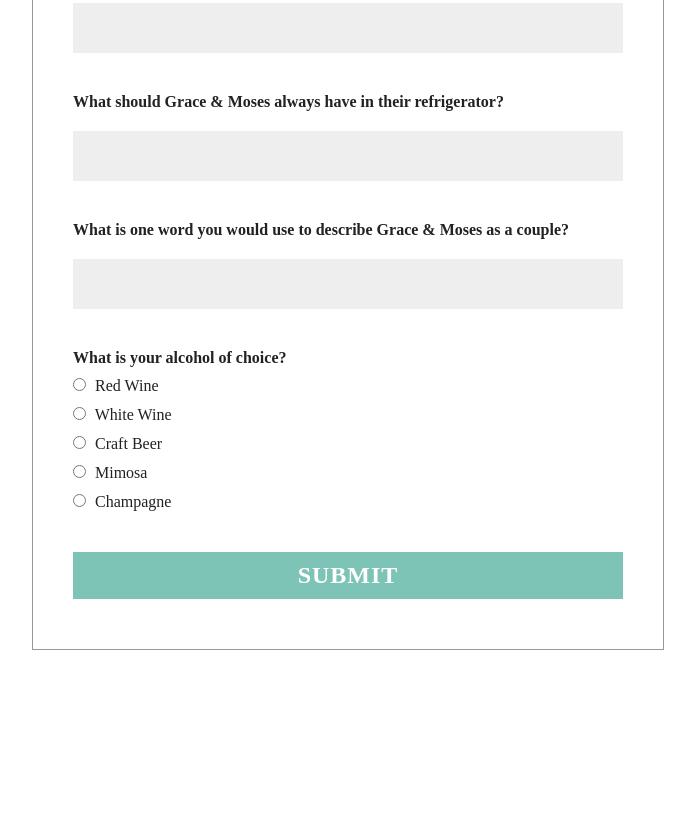
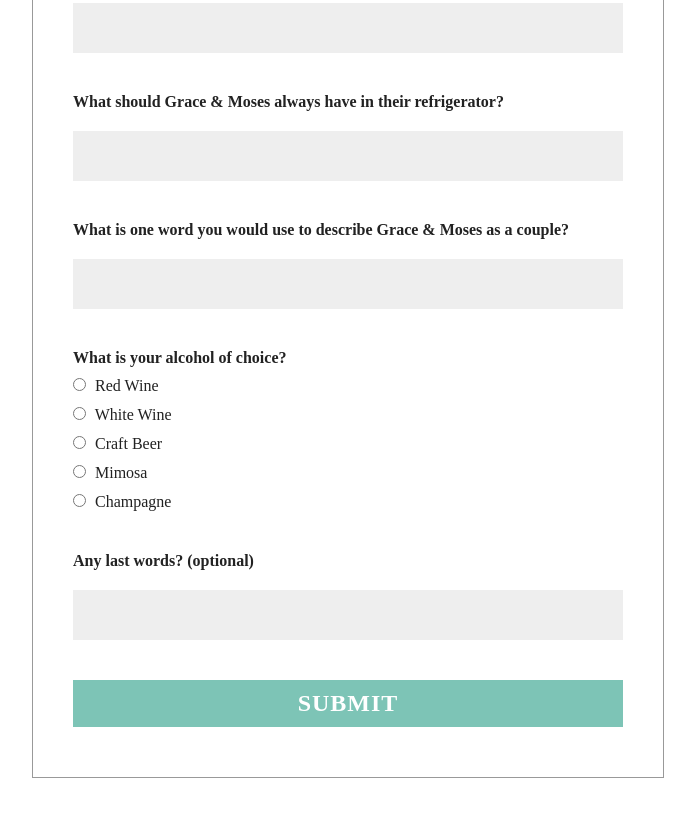
Before and after one commit to topherauyeung/grace-and-moses, a website: page rsvp.html in a window 1280 px wide. Shown: the part 1281-2097 px from the top of the page, without its empty margins (292-987 px from the left). Before the commit the page ends 2051 px from the top, so only its background shows below. Drawn offline with nearby package versions, Linux system fonts and the light colour scheme; no server answers.

Commit message:
Allow guest to write an optional comment

```diff
--- a/rsvp.html
+++ b/rsvp.html
@@ -96,6 +96,11 @@
 				<span class="rsvp-label-radio">Mimosa</span><br>
 				<input type="radio" name="invitation[questions][preferred_alcohol]" value="Champagne" class="rsvp--input-radio">
 				<span class="rsvp-label-radio">Champagne</span>
+
+				<label class="rsvp-label" for="comment">
+					Any last words? (optional)
+				</label>
+				<input id="comment" type="text" name="invitation[questions][comment]" class="rsvp--input">
 
 				<input type="hidden" name="_method" value="PUT">
 				<button type="submit" class="rsvp--button-submit">Submit</button>
```
